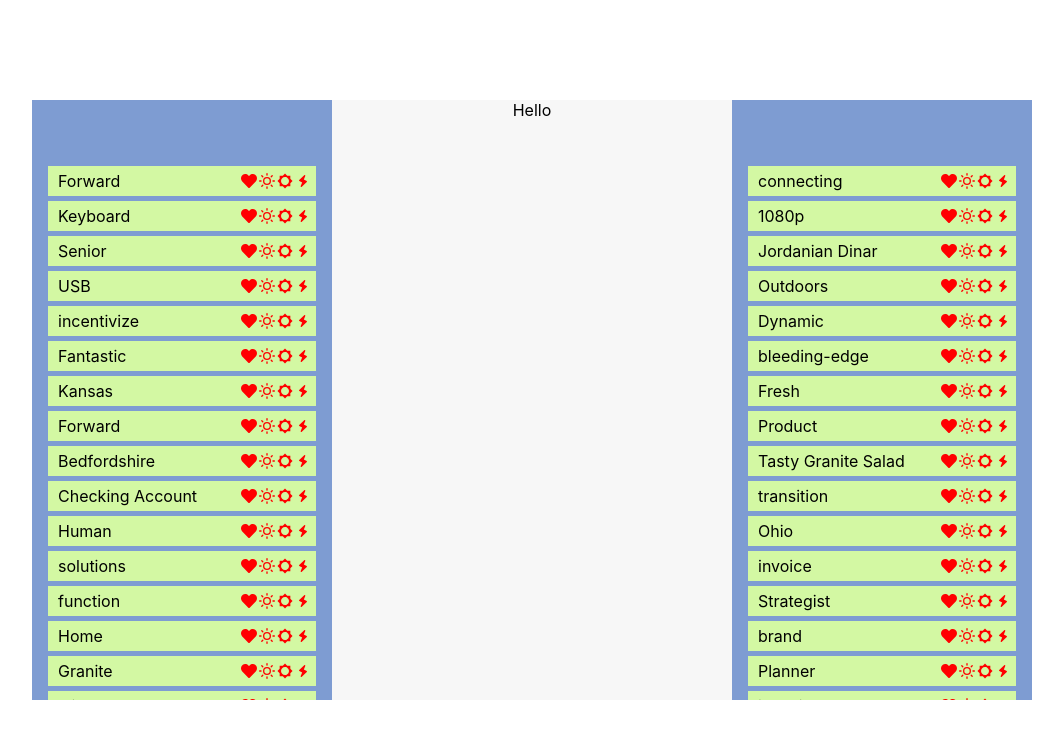
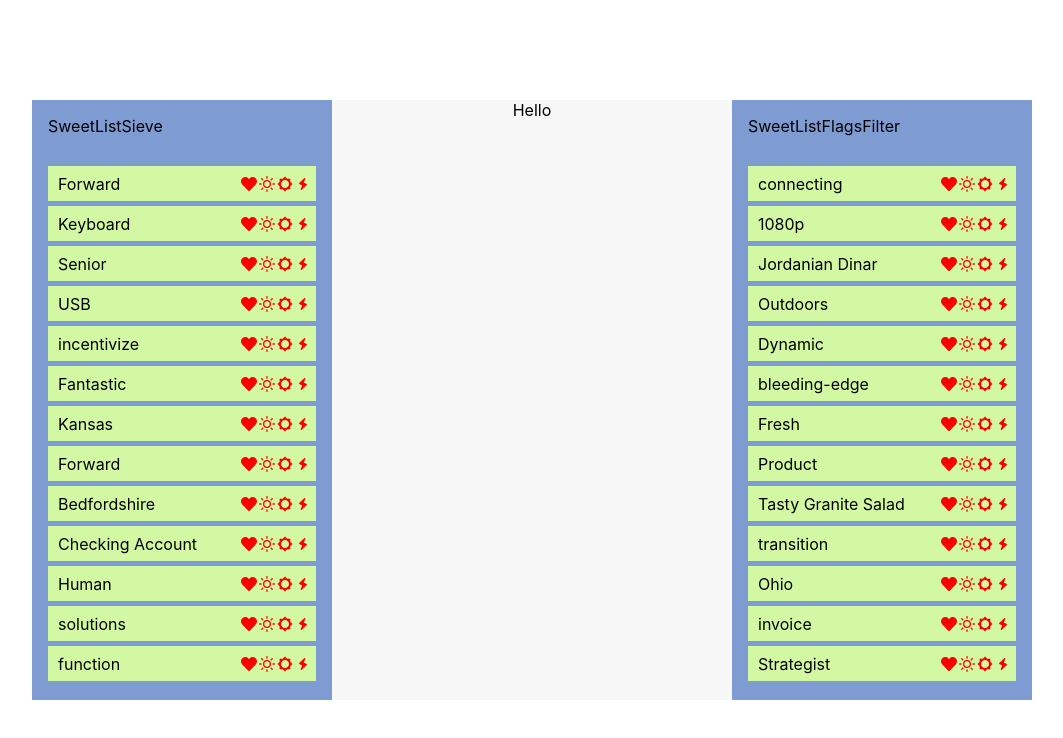
Before and after one commit to jgluhov/SweetApp, a React (Create React App) app: page / in a window 1280 px wide. Shown: the top 738 px of the page, without its empty margins (108-1171 px from the left). Built offline with nearby package versions, Linux system fonts and the light colour scheme.

Commit message:
add styles for header

```diff
--- a/src/components/SweetList.tsx
+++ b/src/components/SweetList.tsx
@@ -8,8 +8,9 @@ type SweetListProps = { items: Item[] };
 const SweetListContainer = styled.div`
   display: flex;
   flex-direction: column;
-  flex-basis: 30%;
+  width: 30%;
   background-color: #7e9cd2;
+  padding: 16px;
 `
 
 const SweetListHeader = styled.div`
@@ -19,13 +20,13 @@ const SweetListHeader = styled.div`
 const SweetListContent = styled.div`
   flex: 1;
   overflow: auto;
-  padding: 16px;
 `
 
-const SweetList: React.FC<SweetListProps> = ({ items }) => {
+const SweetList: React.FC<SweetListProps> = ({ items, children }) => {
   return (
     <SweetListContainer>
       <SweetListHeader>
+       { children }
       </SweetListHeader>
       <SweetListContent>
         { items.map(item => <SweetListItem key={item.id} item={item} />) }
--- /dev/null
+++ b/src/components/SweetListFlagsFilter.tsx
@@ -0,0 +1,9 @@
+import React from 'react';
+
+const SweetListFlagsFilter: React.FC = () => {
+  return (
+    <div>SweetListFlagsFilter</div>
+  )
+}
+
+export default SweetListFlagsFilter;
--- a/src/components/SweetListItem.tsx
+++ b/src/components/SweetListItem.tsx
@@ -8,7 +8,7 @@ import { TiFlash } from 'react-icons/ti';
 
 const SweetListItemContainer = styled.div`
   background-color: #d3f8a3;
-  height: 30px;
+  height: 35px;
   display: flex;
   justify-content: space-between;
   align-items: center;
@@ -18,6 +18,13 @@ const SweetListItemContainer = styled.div`
   :not(:last-child) {
     margin-bottom: 5px;
   }
+`
+
+const SweetListItemContent = styled.div`
+  flex: 1;
+  text-overflow: ellipsis;
+  overflow: hidden;
+  white-space: nowrap;
 `
 
 const SweetListIconsContainer = styled.div`
@@ -39,7 +46,7 @@ type SweetListItemProps = { item: Item };
 const SweetListItem: React.FC<SweetListItemProps> = ({ item }) => {
   return (
     <SweetListItemContainer>
-      { item.name }
+      <SweetListItemContent>{ item.name }</SweetListItemContent>
       <SweetListIconsContainer>
         <StyledIcon><FaHeart /></StyledIcon>
         <StyledIcon><FiSun /></StyledIcon>
--- /dev/null
+++ b/src/components/SweetListSieve.tsx
@@ -0,0 +1,9 @@
+import React from 'react';
+
+const SweetListSieve: React.FC = () => {
+  return (
+    <div>SweetListSieve</div>
+  )
+}
+
+export default SweetListSieve;
--- a/src/containers/SweetPanel.tsx
+++ b/src/containers/SweetPanel.tsx
@@ -1,8 +1,12 @@
 import React, { useMemo } from 'react';
+import styled from 'styled-components';
+
+import { generateItems } from '../helpers';
+
 import SweetList from '../components/SweetList';
 import SweetDisplay from '../components/SweetDisplay';
-import styled from 'styled-components';
-import { generateItems } from '../helpers';
+import SweetListSieve from '../components/SweetListSieve';
+import SweetListFlagsFilter from 'src/components/SweetListFlagsFilter';
 
 const LIST_COUNT = 100;
 
@@ -20,9 +24,13 @@ export const SweetPanel: React.FC = () => {
 
   return (
     <SweetPanelContainer>
-      <SweetList items={leftItems} />
+      <SweetList items={leftItems}>
+        <SweetListSieve />
+      </SweetList>
       <SweetDisplay />
-      <SweetList items={rightItems} />
+      <SweetList items={rightItems}>
+        <SweetListFlagsFilter />
+      </SweetList>
     </SweetPanelContainer>
   );
 }
```
